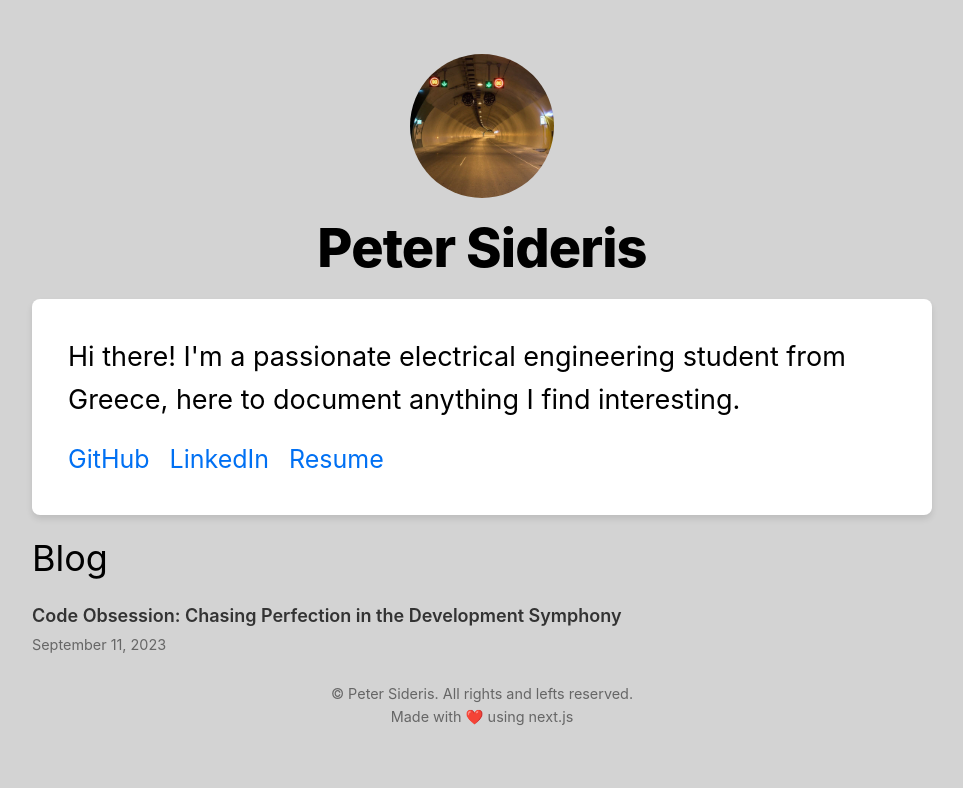
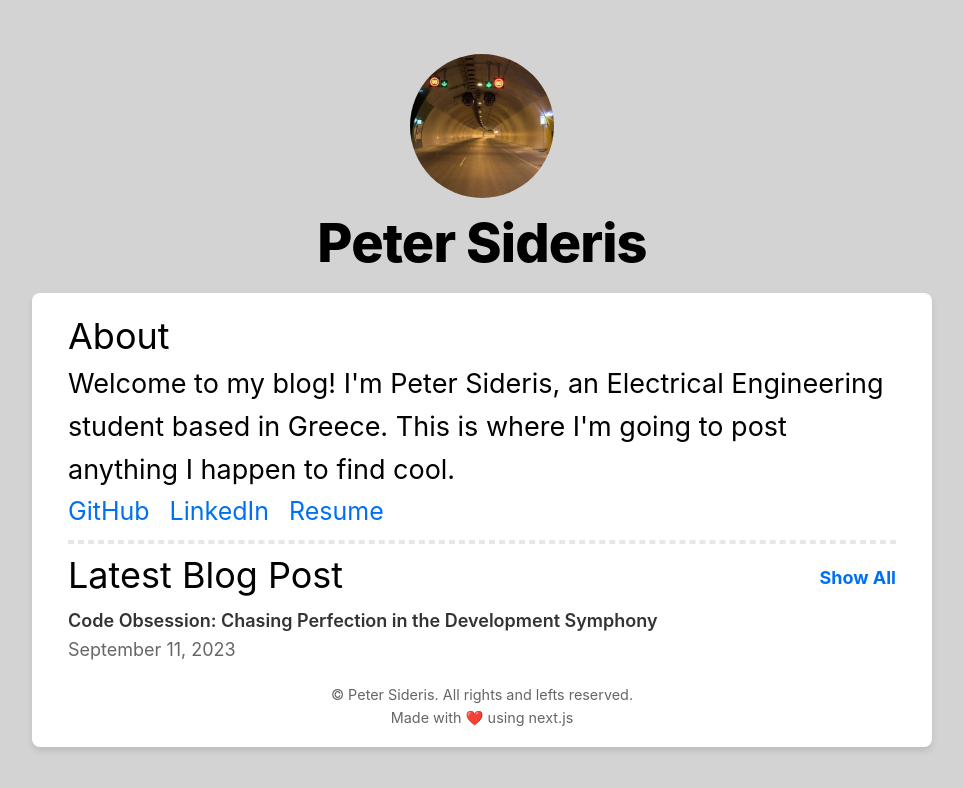
Before and after one commit to petersid2022/petrside, a Next.js app: page / in a window 1280 px wide. Shown: the top 788 px of the page, without its empty margins (158-1121 px from the left). Built offline with nearby package versions, Linux system fonts and the light colour scheme.

Commit message:
fix: fixed website layout

```diff
--- a/components/layout.tsx
+++ b/components/layout.tsx
@@ -66,7 +66,7 @@ export default function Layout({
       </header>
       <main>{children}</main>
       {!home && (
-        <div className={utilStyles.headingMd}>
+        <div className={utilStyles.headingDd}>
           <Link href="/">← Back to home</Link>
         </div>
       )}
--- a/pages/index.tsx
+++ b/pages/index.tsx
@@ -14,40 +14,44 @@ interface HomeProps {
 }
 
 export default function Home({ allPostsData }: HomeProps) {
+    const latestPost = allPostsData[0];
     return (
         <Layout home>
             <Head>
                 <title>{siteTitle}</title>
             </Head>
             <section className={utilStyles.introSection}>
+                <h2 className={utilStyles.headingAbout}>About</h2>
                 <p className={utilStyles.introText}>
-                    Hi there! I'm a passionate electrical engineering student from Greece, here to document anything I find interesting.
+                    Welcome to my blog! I'm Peter Sideris, an Electrical Engineering student based in Greece. This is where I'm going to post anything I happen to find cool.
                 </p>
                 <div className={utilStyles.socialLinks}>
                     <a href="https://github.com/petersid2022" target="_blank" rel="noopener noreferrer">GitHub</a>
                     <a href="https://www.linkedin.com/in/petros-sideris-a7bb50281" target="_blank" rel="noopener noreferrer" className={utilStyles.link}>LinkedIn</a>
                     <a href="https://drive.google.com/file/d/1zJyUxkw-olI919BbqOcqpjHIPcXhrA5u/view?usp=sharing" target="_blank" rel="noopener noreferrer">Resume</a>
                 </div>
-            </section>
-            <section className={utilStyles.blogSection}>
-                <h2 className={utilStyles.headingLg}>Blog</h2>
+                <hr />
+                <div className={utilStyles.latestPostContainer}>
+                    <h2 className={utilStyles.headingLg}>Latest Blog Post</h2>
+                    <Link href="/posts">
+                        <span className={utilStyles.showAllLink}>Show All</span>
+                    </Link>
+                </div>
                 <ul className={utilStyles.postList}>
-                    {allPostsData.map(({ id, date, title }) => (
-                        <li className={utilStyles.postItem} key={id}>
-                            <Link href={`/posts/${id}`}>
-                                <h1 className={utilStyles.postLink}>{title}</h1>
+                    <li className={utilStyles.postItem} key={latestPost.id}>
+                        <Link href={`/posts/${latestPost.id}`}>
+                            <h1 className={utilStyles.postLink}>{latestPost.title}</h1>
                         </Link>
-                            <small className={utilStyles.postDate}>
-                                <Date dateString={date} />
-                            </small>
+                        <div className={utilStyles.lightText}>
+                            <Date dateString={latestPost.date} />
+                        </div>
                     </li>
-                    ))}
                 </ul>
-            </section>
                 <footer className={utilStyles.footer}>
                     <p>© Peter Sideris. All rights and lefts reserved.</p>
                     <p>Made with ❤️ using next.js</p>
                 </footer>
+            </section>
         </Layout>
     );
 }
--- a/pages/posts/[id].tsx
+++ b/pages/posts/[id].tsx
@@ -19,14 +19,18 @@ export default function Post({
       <Head>
         <title>{postData.title}</title>
       </Head>
+      <section className={utilStyles.introSection}>
       <article>
-        <h1 className={utilStyles.headingXl}>{postData.title}</h1>
+        <h1 className={utilStyles.headingPostTitle}>{postData.title}</h1>
         <div className={utilStyles.lightText}>
           <Date dateString={postData.date} />
         </div>
-        <div className={utilStyles.headingMd} dangerouslySetInnerHTML={{ __html: postData.contentHtml }} />
+        <div
+          className={utilStyles.content}
+          dangerouslySetInnerHTML={{ __html: postData.contentHtml }}
+        />
       </article>
-      <br />
+      </section>
       <br />
     </Layout>
   );
--- /dev/null
+++ b/pages/posts/index.tsx
@@ -0,0 +1,65 @@
+import Head from 'next/head';
+import Layout from '../../components/layout';
+import utilStyles from '../../styles/utils.module.css';
+import { getAllPostIds, getPostData } from '../../lib/posts';
+import Link from 'next/link';
+
+interface PostData {
+    id: string;
+    date: string;
+    title: string;
+}
+
+interface PostsPageProps {
+    allPostsData: PostData[];
+}
+
+export default function PostsPage({ allPostsData }: PostsPageProps) {
+    return (
+        <Layout>
+            <Head>
+                <title>All Blog Posts</title>
+            </Head>
+            <section className={utilStyles.introSectionAllPosts}>
+                <h1 className={utilStyles.headingLg} style={{ marginTop: '-0.2rem' }}>All Blog Posts</h1>
+                <ul className={utilStyles.postList}>
+                    {allPostsData.map((post) => (
+                        <li className={utilStyles.postItem} key={post.id}>
+                            <Link href={`/posts/${post.id}`}>
+                                <p className={utilStyles.postLink}>{post.title}</p>
+                            </Link>
+                            <div className={utilStyles.lightText}>
+                                {new Date(post.date).toLocaleDateString('en-GB', {
+                                    day: '2-digit',
+                                    month: '2-digit',
+                                    year: 'numeric',
+                                })}
+                            </div>
+                        </li>
+                    ))}
+                </ul>
+            </section>
+            <br />
+        </Layout>
+    );
+}
+
+export async function getStaticProps() {
+    const allPostIds = getAllPostIds();
+    const allPostsData = await Promise.all(
+        allPostIds.map(async ({ params }) => {
+            const postData = await getPostData(params.id as string);
+            return {
+                id: params.id as string,
+                title: postData.title,
+                date: postData.date,
+            };
+        })
+    );
+
+    return {
+        props: {
+            allPostsData,
+        },
+    };
+}
--- /dev/null
+++ b/posts/obsessing-over-code123123.md
@@ -0,0 +1,10 @@
+---
+title: 'Code Obsession: Chasing Perfection in the Development Symphony'
+date: '2023-09-04'
+---
+
+Often, we're told that the best solution to a problem is usually the easiest one, or at least the one that first comes to mind when we're grappling with an issue.\
+It's astonishing how many times I've pushed myself to find the most elegant and beautiful solution, whether it's a technical challenge or something else entirely, since for almost all of the problems that I had to face, that was my primary objective. My primary objective was never just to find **A** solution but **THE** solution —the one that would be so elegant, so simple yet brilliant, that it could easily clinch the First Prize for the **Annual Best Solution award**. You might know it as the First Prize for the Annual Most Time-Wasting Technique to convince yourself that you're actually being productive. I myself know it all too well.\
+I'm not alone in this pursuit of the perfect solution. In fact, it's a mindset *deeply* ingrained in the fabric of our culture and society. We've all been unwittingly shaped by a world that often prioritizes the appearance of perfection over practicality. From the sleek designs of our gadgets to the flawless presentations we witness daily, we've been conditioned to admire and seek out excellence in all its forms. We've been indoctrinated to believe that the best solution should resemble a masterpiece, an ingenious creation worthy of accolades. And so, we relentlessly chase that elusive **"eureka"** moment, convinced that it will bring us closer to our ideal of perfection.\
+In our relentless pursuit of perfection, we've embarked on a journey shared by many in the software development world. It's a journey driven by the desire to create elegant, brilliant solutions, ones that could stand proudly on the podium of the "Annual Best Solution" awards.\
+In this shared pursuit of code perfection, we often encounter a paradox. While the drive for elegance fuels innovation and elevates our skills, it can also lead to unforeseen consequences. We face the looming specter of project delays, the risk of over-engineering, and the ever-present pressure of deadlines. Recognizing that this pursuit is a collective endeavor in the software development world is the first step toward finding a **balanced approach**. It's acknowledging that the allure of perfection can sometimes blind us to the practical realities of software development.
--- a/styles/global.css
+++ b/styles/global.css
@@ -2,8 +2,7 @@
 @tailwind components;
 @tailwind utilities;
 
-html,
-body {
+html,body {
   padding: 0;
   margin: 0;
   font-family:
@@ -40,3 +39,11 @@ img {
   max-width: 100%;
   display: block;
 }
+
+hr {
+  color: #333; /* Change the line color */
+  border-width: 2px; /* Adjust the line thickness */
+  border-style: dashed; /* Change the line style (e.g., dashed, dotted, solid) */
+  margin-top: 0.5rem;
+  margin-bottom: 0.3rem;
+}
--- a/styles/utils.module.css
+++ b/styles/utils.module.css
@@ -3,7 +3,8 @@
   line-height: 1.2;
   font-weight: 800;
   letter-spacing: -0.05rem;
-  margin: 1rem 0;
+  margin-top: 0.7rem;
+  margin-bottom: 1rem;
 }
 
 .headingXl {
@@ -14,15 +15,37 @@
   margin: 1rem 0;
 }
 
+.headingPostTitle {
+  font-size: 2.5rem;
+  line-height: 1.3;
+  font-weight: 800;
+  letter-spacing: -0.05rem;
+  margin-bottom: 1rem;
+}
+
+.headingAbout {
+  font-size: 2rem;
+  line-height: 1.4;
+  margin-bottom: 0rem;
+  margin-top: -1rem;
+}
+
 .headingLg {
   font-size: 2rem;
   line-height: 1.4;
-  margin: 1rem 0;
+  margin-top: 0rem;
+  margin-bottom: 0.4rem;
 }
 
 .headingMd {
   font-size: 1.6rem;
   line-height: 1.5;
+}
+
+.headingDd {
+  font-size: 1.2rem;
+  line-height: 1.5;
+  font-weight: bold;
 }
 
 .borderCircle {
@@ -53,10 +76,7 @@
 
 .lightText {
   color: #666;
-  margin: 1rem 0;
 }
-
-/* Home.module.css */
 
 .introSection {
   padding: 2rem;
@@ -65,9 +85,18 @@
   box-shadow: 0px 4px 6px rgba(0, 0, 0, 0.1);
 }
 
+.introSectionAllPosts {
+  padding-top: 1rem;
+  padding-left: 2rem;
+  padding-right: 2rem;
+  padding-bottom: 0.5rem;
+  background-color: #fff;
+  border-radius: 8px;
+  box-shadow: 0px 4px 6px rgba(0, 0, 0, 0.1);
+}
+
 .introText {
   font-size: 1.5rem;
-  margin-bottom: 1rem;
 }
 
 .socialLinks {
@@ -97,13 +126,17 @@
 }
 
 .postItem {
-  margin-bottom: 1.25rem;
+  margin-bottom: 1rem;
 }
 
 .postLink {
   color: #333;
   text-decoration: none;
   font-weight: 600;
+}
+.postLinkH1 {
+  color: #333;
+  text-decoration: none;
 }
 
 .postLink:hover {
@@ -115,11 +148,29 @@
 }
 
 .footer {
-    text-align: center;
-    color: #666;
-    font-size: 0.8rem;
+  text-align: center;
+  color: #666;
+  font-size: 0.8rem;
+  margin-bottom: -1rem;
 }
 
-.arthro {
-    max-width: 100rem;
+.content {
+  font-size: 1.2rem;
+  line-height: 1.6;
+  margin-top: 1rem;
+  color: #333;
 }
+
+.latestPostContainer {
+    display: flex;
+    justify-content: space-between;
+    align-items: center;
+    /* Add other styles as needed */
+}
+
+.showAllLink {
+    text-decoration: none;
+    color: #0070f3; /* You can customize the color */
+    font-weight: bold;
+    /* Add other link styles as needed */
+}
```
Lines whose indentation alone changed are shown as unchanged.
